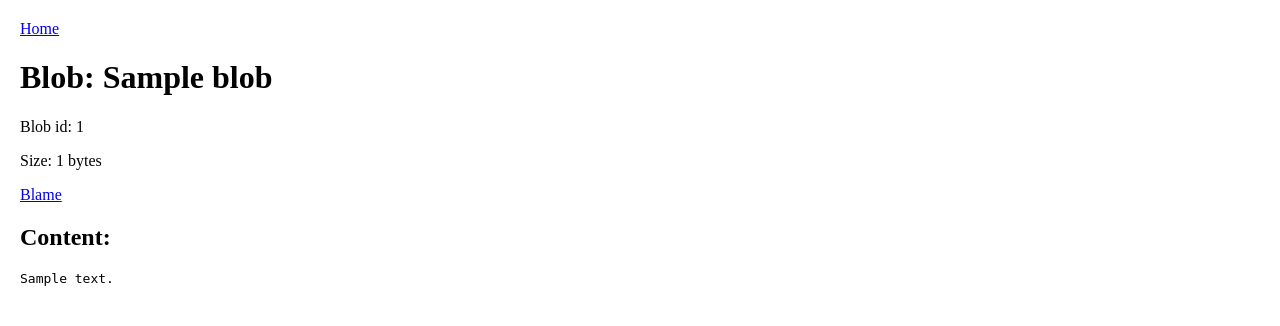
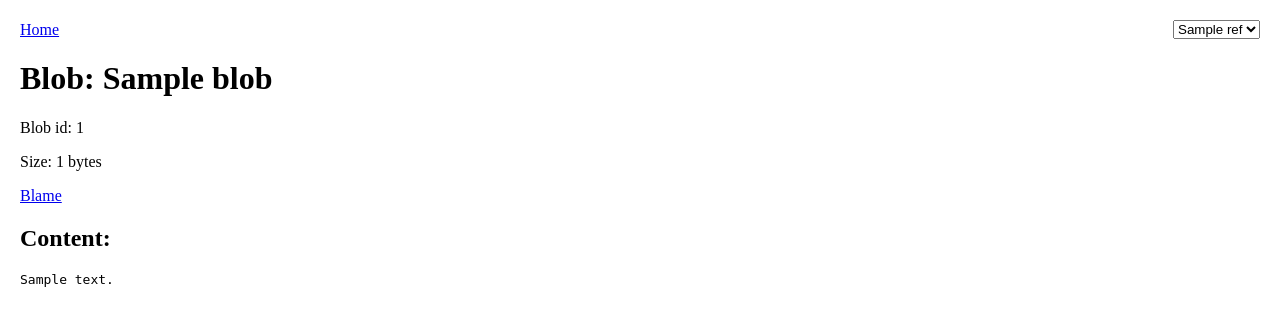
Before and after one commit to LukaHietala/lipasto, a Flask app: template templates/blob.html in a window 1280 px wide. Shown: the top 326 px of the page. Run offline with Flask 3, Linux system fonts and the light colour scheme; the template is opened without the code that fills it: most values are stand-ins (such as "Sample title", 1, 10 or a date in 2020).

Commit message:
keep current ref

```diff
--- a/app.py
+++ b/app.py
@@ -18,6 +18,10 @@ app = Flask(__name__)
 
 # for base.html
 app.jinja_env.globals['request'] = request
+
+@app.context_processor
+def inject_current_ref():
+    return {'current_ref': request.args.get('ref', 'HEAD')}
 
 repo_path = os.getenv('GIT_REPO_PATH')
 
@@ -42,11 +46,13 @@ def index():
 
 @app.route("/<repo_name>")
 def repo_detail(repo_name):
-    return render_template("repo.html", repo_name=repo_name)
+    refs = get_refs(f"{repo_path}/{repo_name}")
+    return render_template("repo.html", repo_name=repo_name, refs=refs)
 
 @app.route("/<repo_name>/commits")
 def repo_commits(repo_name):
     ref = request.args.get('ref', 'HEAD')
+    refs = get_refs(f"{repo_path}/{repo_name}")
     page = int(request.args.get('page', 0))
     # maybe pages are not the wisest way to do this?
     per_page = 50
@@ -55,7 +61,7 @@ def repo_commits(repo_name):
     commits = get_commits(f"{repo_path}/{repo_name}", ref=ref, max_count=per_page, skip=skip)
     has_next = len(commits) == per_page
     has_prev = page > 0
-    return render_template("commits.html", repo_name=repo_name, commits=commits, page=page, has_next=has_next, has_prev=has_prev, ref=ref)
+    return render_template("commits.html", repo_name=repo_name, commits=commits, page=page, has_next=has_next, has_prev=has_prev, ref=ref, refs=refs)
 
 @app.route("/<repo_name>/commits/<commit_id>")
 def commit_detail(repo_name, commit_id):
@@ -71,27 +77,31 @@ def repo_refs(repo_name):
 @app.route("/<repo_name>/tree/<path:path>")
 def repo_tree_path(repo_name, path):
     ref = request.args.get('ref', 'HEAD')
+    refs = get_refs(f"{repo_path}/{repo_name}")
     tree_items = get_tree_items(f"{repo_path}/{repo_name}", ref, path)
-    return render_template("tree.html", repo_name=repo_name, ref=ref, path=path, tree_items=tree_items)
+    return render_template("tree.html", repo_name=repo_name, ref=ref, path=path, tree_items=tree_items, refs=refs)
 
 @app.route("/<repo_name>/blob/<path:path>")
 def repo_blob_path(repo_name, path):
     ref = request.args.get('ref', 'HEAD')
+    refs = get_refs(f"{repo_path}/{repo_name}")
     blob = get_blob(f"{repo_path}/{repo_name}", ref, path)
-    return render_template("blob.html", repo_name=repo_name, ref=ref, path=path, blob=blob)
+    return render_template("blob.html", repo_name=repo_name, ref=ref, path=path, blob=blob, refs=refs)
 
 @app.route("/<repo_name>/blame/<path:path>")
 def repo_blame_path(repo_name, path):
     ref = request.args.get('ref', 'HEAD')
+    refs = get_refs(f"{repo_path}/{repo_name}")
     blame = get_blame(f"{repo_path}/{repo_name}", ref, path)
-    return render_template("blame.html", repo_name=repo_name, ref=ref, path=path, blame=blame)
+    return render_template("blame.html", repo_name=repo_name, ref=ref, path=path, blame=blame, refs=refs)
 
 @app.route("/<repo_name>/diff")
 def repo_diff(repo_name):
+    refs = get_refs(f"{repo_path}/{repo_name}")
     id1 = request.args.get('id1')
     id2 = request.args.get('id2')
     diff = get_diff(f"{repo_path}/{repo_name}", id1=id1, id2=id2)
-    return render_template("diff.html", diff=diff)
+    return render_template("diff.html", diff=diff, refs=refs)
 
 if __name__ == "__main__":
     app.run(debug=True)
--- a/static/styles.css
+++ b/static/styles.css
@@ -5,3 +5,10 @@ table {
     border-collapse: collapse;
     width: 100%;
 }
+
+.base-nav {
+    display:flex;
+    align-items:center;
+    gap: 1em;
+    margin-bottom:1em;
+}
--- a/templates/base.html
+++ b/templates/base.html
@@ -7,16 +7,30 @@
     <link rel="stylesheet" href="{{ url_for('static', filename='styles.css') }}">
 </head>
 <body>
-    <nav>
+    <nav class="base-nav">
         <a href="/">Home</a>
         {% set repo_name = request.view_args.get('repo_name') %}
         {% if repo_name %}
-        <a href="{{ url_for('repo_commits', repo_name=repo_name) }}">Commits</a>
+        <a href="{{ url_for('repo_commits', repo_name=repo_name) }}?ref={{ current_ref }}">Commits</a>
         <a href="{{ url_for('repo_refs', repo_name=repo_name) }}">Refs</a>
-        <a href="{{ url_for('repo_tree_path', repo_name=repo_name) }}">Tree</a>
-        <a href="{{ url_for('repo_diff', repo_name=repo_name) }}">Diff</a>
+        <a href="{{ url_for('repo_tree_path', repo_name=repo_name) }}?ref={{ current_ref }}">Tree</a>
+        <a href="{{ url_for('repo_diff', repo_name=repo_name) }}?ref={{ current_ref }}">Diff</a>
+        {% endif %}
+        {% if refs %}
+        <select onchange="changeRef(this.value)" style="margin-left:auto">
+            {% for ref in refs %}
+            <option value="{{ ref.shorthand }}" {% if ref.shorthand == current_ref %}selected{% endif %}>{{ ref.name }}</option>
+            {% endfor %}
+        </select>
         {% endif %}
     </nav>
+    <script>
+        function changeRef(newRef) {
+            const url = new URL(window.location);
+            url.searchParams.set('ref', newRef);
+            window.location = url;
+        }
+    </script>
     {% block content %}{% endblock %}
 </body>
 </html>
```
